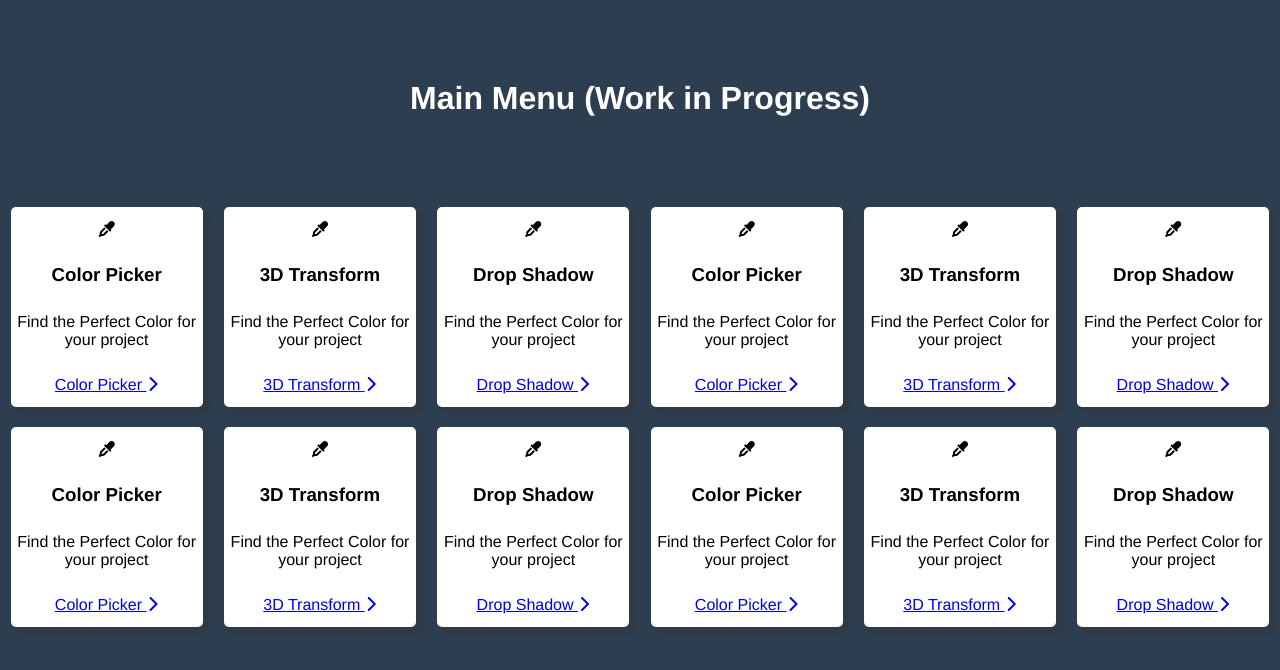
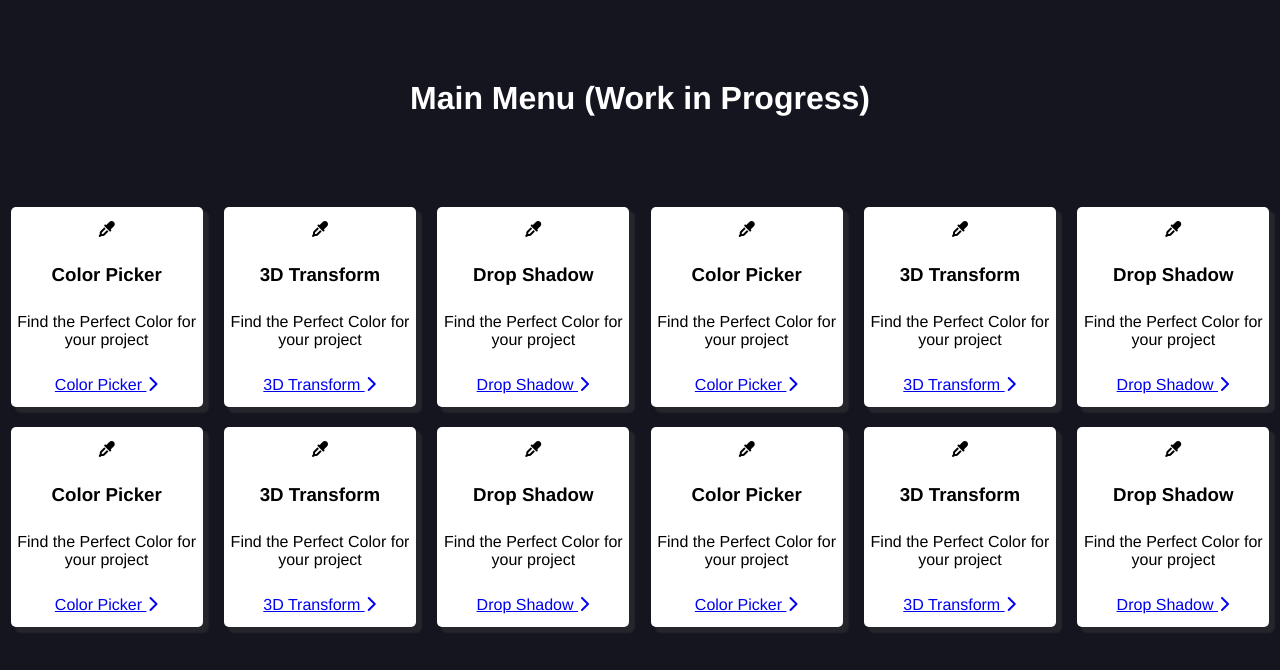
Before and after one commit to JoelStorr/shape-css, a Vue app: page /main-menue in a window 1280 px wide. Shown: the top 670 px of the page. Built offline with nearby package versions, Linux system fonts and the light colour scheme.

Commit message:
Fixed BG Color Issue

```diff
--- a/src/App.vue
+++ b/src/App.vue
@@ -41,7 +41,7 @@ export default {
 }
 
 .main-content {
-  background-color: #2c3e50;
+  background-color: #14151f;
 }
 nav {
   padding: 30px;
--- a/src/components/HomeComp/matterJs.vue
+++ b/src/components/HomeComp/matterJs.vue
@@ -155,7 +155,7 @@ export default {
 
 <style scoped>
 #content {
-  background-color: #14161f;
+  background-color: #14151f;
   width: 100vw;
   height: 100vh;
 }
@@ -201,13 +201,13 @@ export default {
 }
 .startbtn:active {
   background-color: white;
-  color: #14161f;
+  color: #14151f;
 }
 
 .blocker {
   width: 100vw;
   height: 100vh;
-  background-color: #14161f;
+  background-color: #14151f;
   opacity: 1;
 }
 
--- a/src/views/MenueView.vue
+++ b/src/views/MenueView.vue
@@ -107,7 +107,7 @@ export default {
 .full-view {
   width: 100vw;
   height: 100vh;
-  background-color: #2c3e50;
+  background-color: #14151f;
 }
 
 .menue-container {
```
